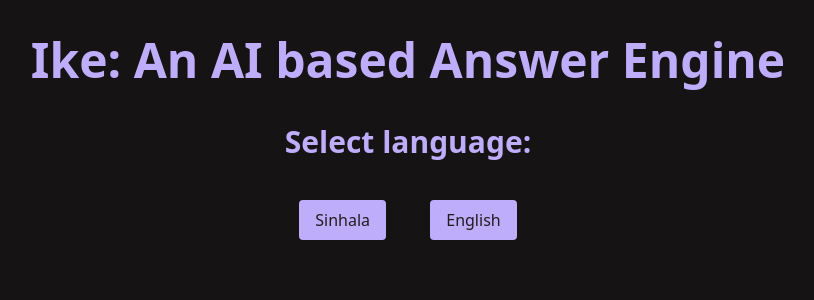
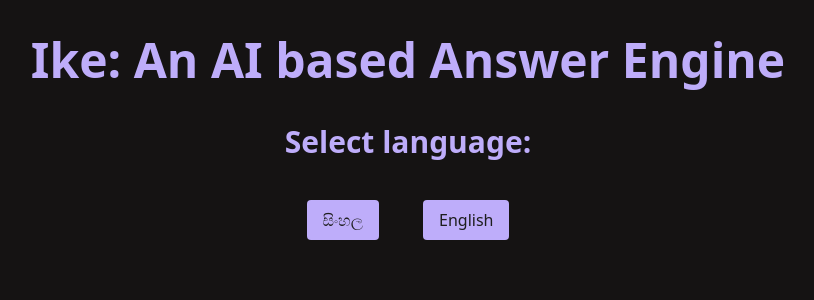
Before and after one commit to RezSat/ike, a Flask app: page / in a window 1280 px wide. Shown: the part 262-562 px from the top of the page, without its empty margins (232-1046 px from the left). Run offline with Flask 3, Linux system fonts and the light colour scheme; parts of the project's set-up code (start-up, migrations or seed data) failed here and were passed over; some libraries are stand-ins or nearby versions.

Commit message:
hehe i missed something in index.html ( sinhala to sinhala in sinhala)

```diff
--- a/templates/index.html
+++ b/templates/index.html
@@ -13,7 +13,7 @@
 
 		    <h1 class="text-3xl font-bold mb-10 text-[#BEADFA]">Select language:</h1>
 		    <a href="/si/subject">
-		    	<button class="px-4 py-2 bg-[#BEADFA] text-[#1E1E1E] rounded">Sinhala</button>
+		    	<button class="px-4 py-2 bg-[#BEADFA] text-[#1E1E1E] rounded">සිංහල</button>
 		    </a>
 		    <a href="/en/subject">
 		    	<button class="px-4 py-2 bg-[#BEADFA] text-[#1E1E1E] rounded ml-10">English</button>
```
